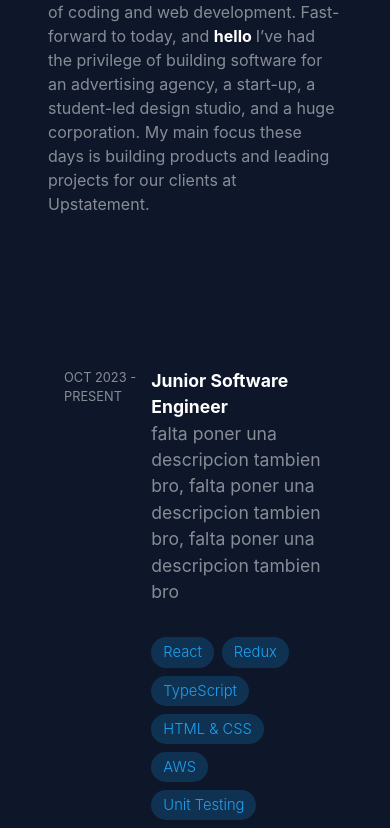
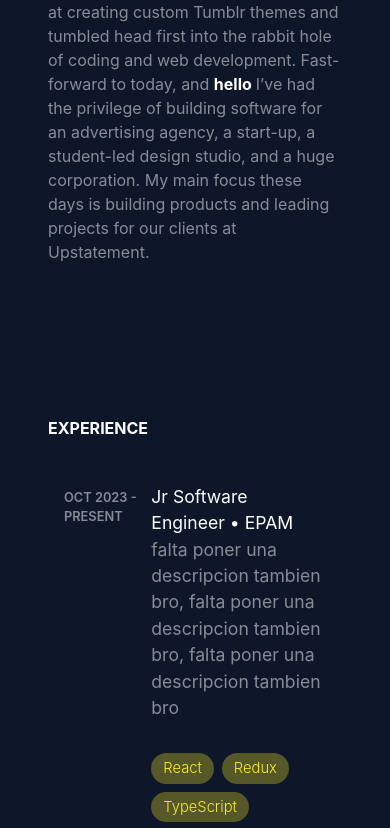
Before and after one commit to jpablocruz/Portfolio-Website, a React (Create React App) app: page / in a window 390 px wide. Shown: the part 1160-1988 px from the top of the page. Built offline with nearby package versions, Linux system fonts and the light colour scheme.

Commit message:
worked on responsive design and finished experience design section

```diff
--- a/src/components/About.tsx
+++ b/src/components/About.tsx
@@ -3,7 +3,9 @@ import React from "react";
 const About = () => {
  return (
   <div className="h-auto">
-   <div className="sticky top-0 bg-white lg:hidden">{"sticky title"}</div>
+   <div className=" flex sticky top-0 h-auto py-6 font-bold text-white bg-opacity-30 backdrop-blur-lg items-center lg:hidden ">
+    {"ABOUT"}
+   </div>
    <div className="flex flex-col gap-8">
     <div className="text-white text-opacity-50">
      Back in 2012, I decided to try my hand at creating custom Tumblr themes and
--- a/src/components/Content.tsx
+++ b/src/components/Content.tsx
@@ -5,7 +5,7 @@ const Content = () => {
  return (
   <div
    id="scrollable"
-   className="lg:pr-28 lg:max-h-screen lg:overflow-y-auto lg:w-1/2 lg:pt-24 scroll-smooth"
+   className="lg:pr-20 lg:max-h-screen lg:overflow-y-auto lg:w-1/2 lg:pt-24 scroll-smooth"
   >
    <About />
    <Experience />
--- a/src/components/Experience.tsx
+++ b/src/components/Experience.tsx
@@ -2,9 +2,13 @@ import React from "react";
 import ExperienceCard from "./ExperienceCard";
 import { CVInformation } from "../constants/cvInfo";
 import { CardProps } from "../interfaces";
+import { FiArrowUpRight } from "react-icons/fi";
 const Experience = () => {
  return (
   <div className="py-32">
+   <div className=" flex sticky top-0 h-auto py-6 font-bold text-white bg-opacity-30 backdrop-blur-lg items-center lg:hidden ">
+    {"EXPERIENCE"}
+   </div>
    <ul className="flex flex-col gap-8">
     {CVInformation.map((info: CardProps) => (
      <ExperienceCard
@@ -16,9 +20,13 @@ const Experience = () => {
      />
     ))}
    </ul>
-   <div className="pt-10">
-    <a className=" text-white text-bold hover:cursor-pointer" href="#cv">
+   <div className="group pt-5 pl-5 text-base">
+    <a
+     className="flex gap-2 w-auto h-auto items-center text-white font-semibase group-hover:cursor-pointer group-hover:text-yellow"
+     href="#cv"
+    >
      {"View my Resumé"}
+     <FiArrowUpRight className="text-white group-hover:text-yellow group-hover:mb-1 group-hover:ml-1 ease-in-out duration-200" />
     </a>
    </div>
   </div>
--- a/src/components/ExperienceCard.tsx
+++ b/src/components/ExperienceCard.tsx
@@ -1,19 +1,25 @@
 import React from "react";
 import { CardProps } from "../interfaces";
+import { FaBolt } from "react-icons/fa6";
 
 const ExperienceCard = (cardProps: CardProps) => {
  return (
-  <div className="flex border border-none rounded-md px-4 py-2 hover:bg-white hover:bg-opacity-10">
+  <div className=" group flex border border-none rounded-md px-4 py-1 hover:bg-white hover:bg-opacity-5">
    <div className="rounded flex flex-col w-1/3">
     <div className="py-4">
-     <div className="text-white text-opacity-50 text-small">
+     <div className="text-white text-opacity-50 text-small pt-1 font-semibold">
       {cardProps.period}
      </div>
     </div>
    </div>
    <div className="rounded overflow-hidden flex flex-col w-2/3">
     <div className="py-4">
-     <div className="font-bold text-white text-base ">{cardProps.position}</div>
+     <div className="font-base text-white text-base group-hover:text-yellow">
+      <div className="group flex gap-2 items-center">
+       {cardProps.position}
+       <FaBolt className="invisible text-small group-hover:mb-1 group-hover:ml-1 ease-in-out duration-200 md:visible" />
+      </div>
+     </div>
      <p className="text-white text-opacity-50 text-base">
       {cardProps.description}
      </p>
@@ -22,7 +28,7 @@ const ExperienceCard = (cardProps: CardProps) => {
      {cardProps.keywords.map((keyword) => (
       <span
        key={keyword}
-       className="inline-block font-light bg-celeste bg-opacity-20 rounded-full px-3 py-1 text-semibase text-celeste mr-2 mb-2"
+       className="inline-block font-light bg-yellow bg-opacity-30 rounded-full px-3 py-1 text-semibase text-yellow mr-2 mb-2"
       >
        {keyword}
       </span>
--- a/src/constants/cvInfo.ts
+++ b/src/constants/cvInfo.ts
@@ -2,7 +2,7 @@ import { CardProps } from "../interfaces";
 export const CVInformation: CardProps[] = [
  {
   period: "OCT 2023 - PRESENT",
-  position: "Junior Software Engineer",
+  position: "Jr Software Engineer • EPAM",
   description:
    "falta poner una descripcion tambien bro, falta poner una descripcion tambien bro, falta poner una descripcion tambien bro",
   keywords: [
@@ -16,7 +16,7 @@ export const CVInformation: CardProps[] = [
  },
  {
   period: "AUG 2021 - JUNE 2022",
-  position: "Software Engineer Intern",
+  position: "SWE Internship • Softtek",
   description:
    "falta poner una descripcion tambien bro, falta poner una descripcion tambien bro, falta poner una descripcion tambien bro",
   keywords: [
@@ -31,7 +31,7 @@ export const CVInformation: CardProps[] = [
  },
  {
   period: "FEB 2021 - MAY 2021",
-  position: "Backend Developer",
+  position: "Backend Developer • Trendit",
   description:
    "falta poner una descripcion tambien bro, falta poner una descripcion tambien bro, falta poner una descripcion tambien bro",
   keywords: ["Ruby", "Ruby on Rails", "Firebase", "RSpec"],
--- a/tailwind.config.js
+++ b/tailwind.config.js
@@ -9,6 +9,7 @@ module.exports = {
    celeste: "#1da1f1",
    celesteLight: "#7dd8ec",
    sky: "#cef0f8",
+   yellow: "#fcee24",
    white: "#FFFFFF",
   },
   fontSize: {
```
